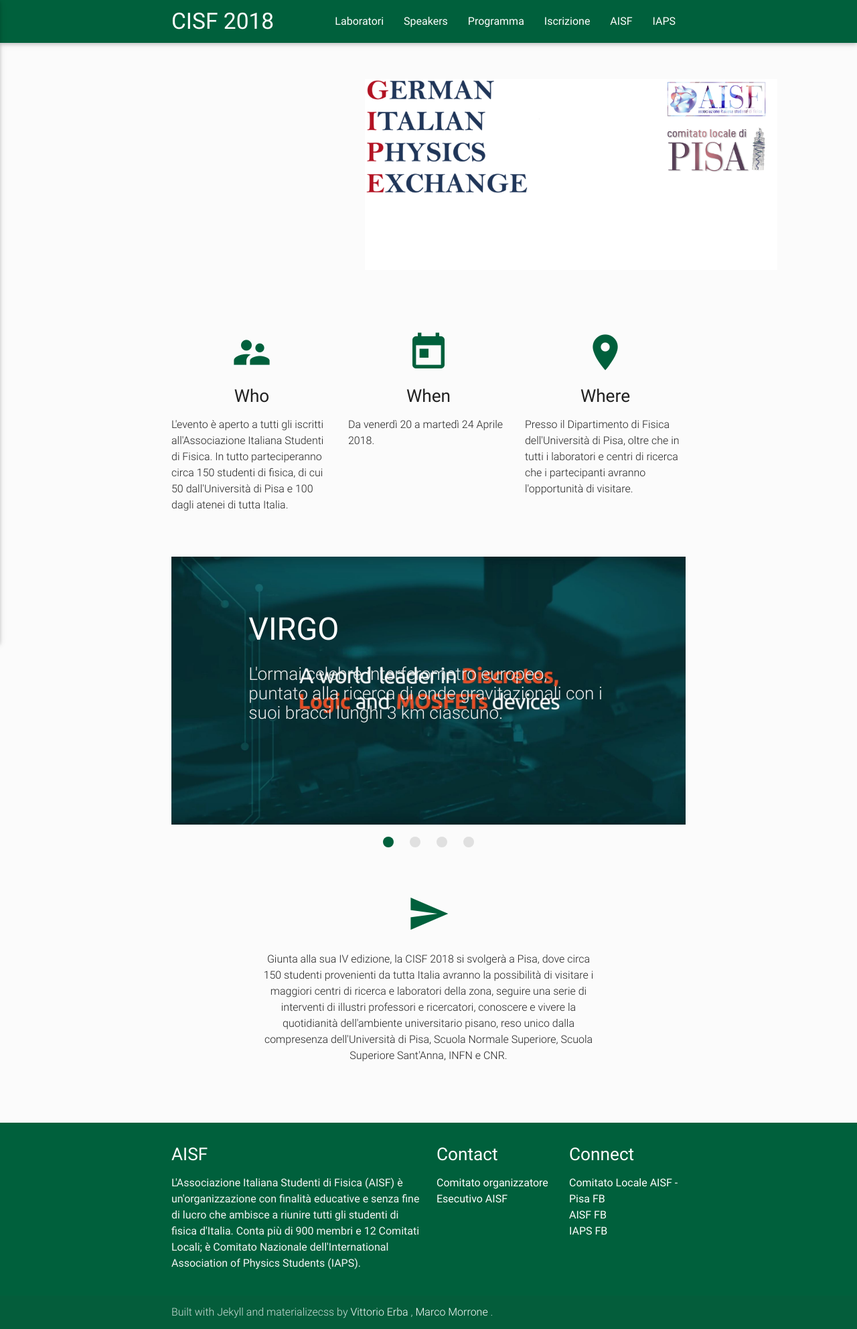
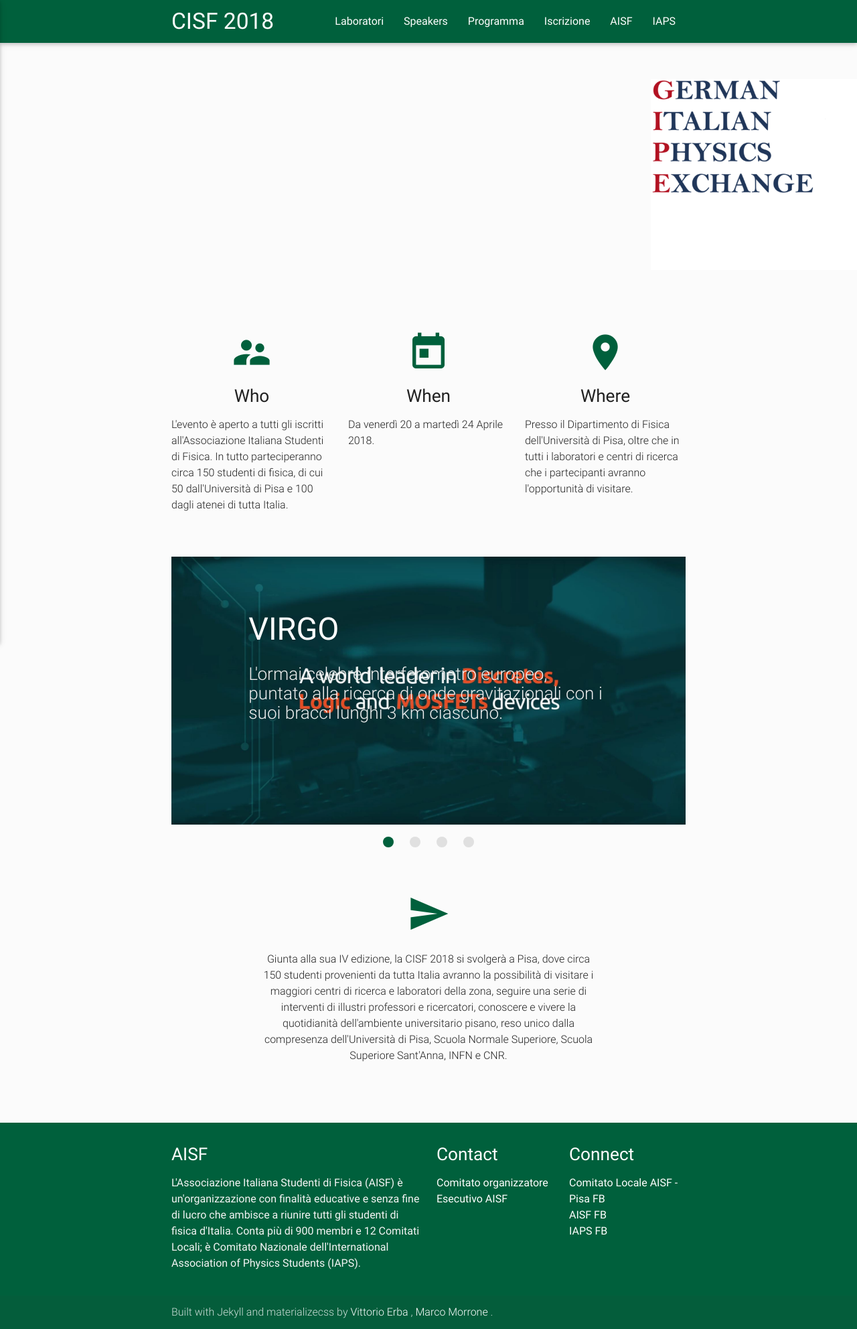
Before and after one commit to AndreaGurgone/AndreaGurgone.github.io, a Jekyll site: the page built from index.html, in a window 1280 px wide. Shown: the whole page at 67% size. Built offline with Jekyll 4.4.1, drawn with Linux system fonts in a browser that asks for light colours; nearby versions of some CDN libraries.

Commit message:
Update banner.html

```diff
--- a/_includes/banner.html
+++ b/_includes/banner.html
@@ -1,6 +1,6 @@
 <div id="index-banner">
   <div class="row">
-    <div class="col s14 offset-s1 m6 offset-m5">
+    <div class="col s14 offset-s1 m6 offset-m9">
       <h1>
          <img id="index-top-logo" src="{{ site.url }}/{{ site.data.home.banner }}" alt="Event logo">
       </h1>
```
